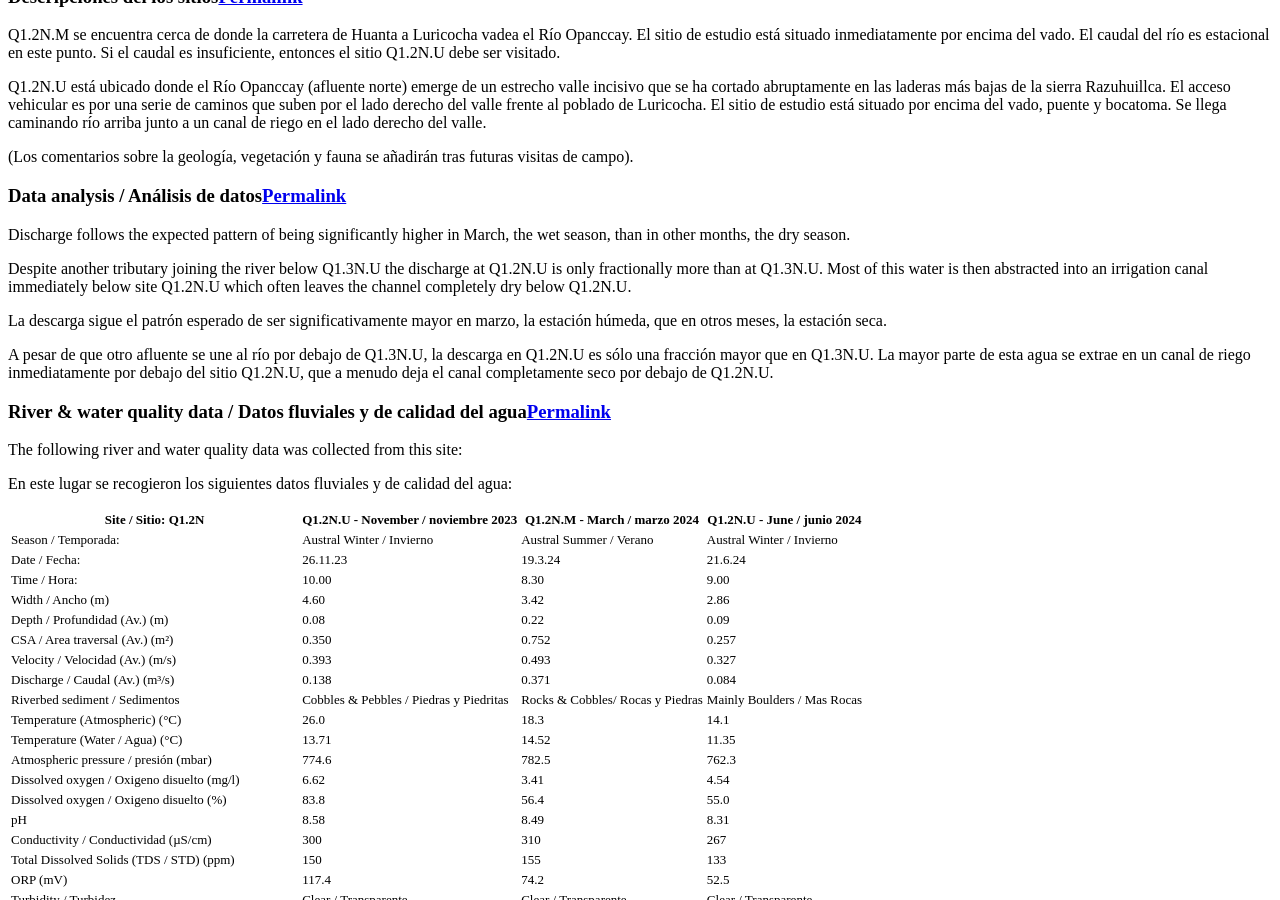
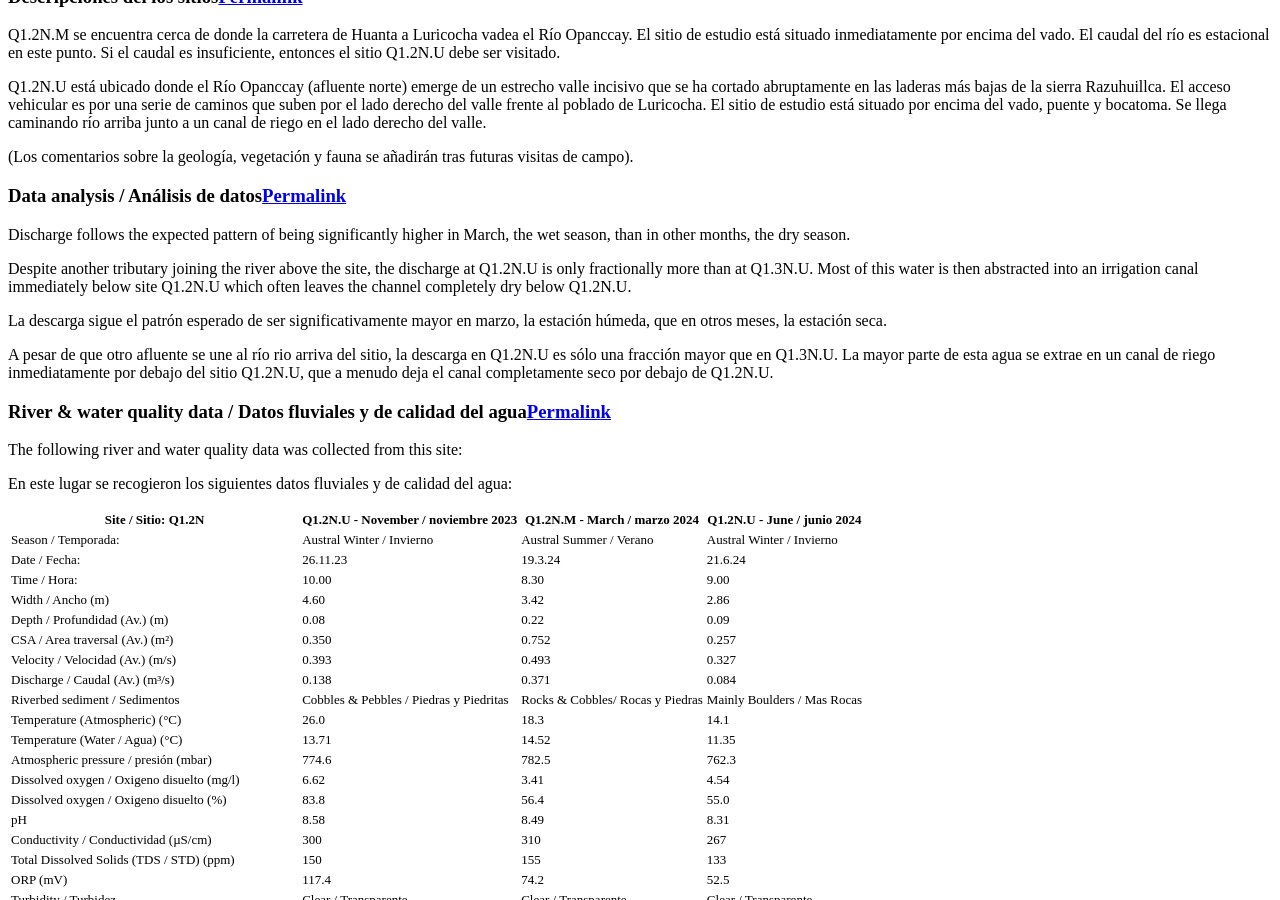
Before and after one commit to HVLepage/cavep-unah, a Jekyll site: the page built from _docs/site-network/Q1_2N.md, in a window 1280 px wide and 900 px high, scrolled down 3568 px. Built offline with Jekyll 4.4.1, drawn with Linux system fonts in a browser that asks for light colours; comment, search, counter and statistics services are not loaded.

Commit message:
Update Q1_2N.md

```diff
--- a/_docs/site-network/Q1_2N.md
+++ b/_docs/site-network/Q1_2N.md
@@ -78,11 +78,11 @@ Q1.2N.U está ubicado donde el Río Opanccay (afluente norte) emerge de un estre
 
 Discharge follows the expected pattern of being significantly higher in March, the wet season, than in other months, the dry season.
 
-Despite another tributary joining the river below Q1.3N.U the discharge at Q1.2N.U is only fractionally more than at Q1.3N.U. Most of this water is then abstracted into an irrigation canal immediately below site Q1.2N.U which often leaves the channel completely dry below Q1.2N.U.
+Despite another tributary joining the river above the site, the discharge at Q1.2N.U is only fractionally more than at Q1.3N.U. Most of this water is then abstracted into an irrigation canal immediately below site Q1.2N.U which often leaves the channel completely dry below Q1.2N.U.
 
 La descarga sigue el patrón esperado de ser significativamente mayor en marzo, la estación húmeda, que en otros meses, la estación seca.
 
-A pesar de que otro afluente se une al río por debajo de Q1.3N.U, la descarga en Q1.2N.U es sólo una fracción mayor que en Q1.3N.U. La mayor parte de esta agua se extrae en un canal de riego inmediatamente por debajo del sitio Q1.2N.U, que a menudo deja el canal completamente seco por debajo de Q1.2N.U.
+A pesar de que otro afluente se une al río rio arriva del sitio, la descarga en Q1.2N.U es sólo una fracción mayor que en Q1.3N.U. La mayor parte de esta agua se extrae en un canal de riego inmediatamente por debajo del sitio Q1.2N.U, que a menudo deja el canal completamente seco por debajo de Q1.2N.U.
 
 
 ### River & water quality data / Datos fluviales y de calidad del agua
```
